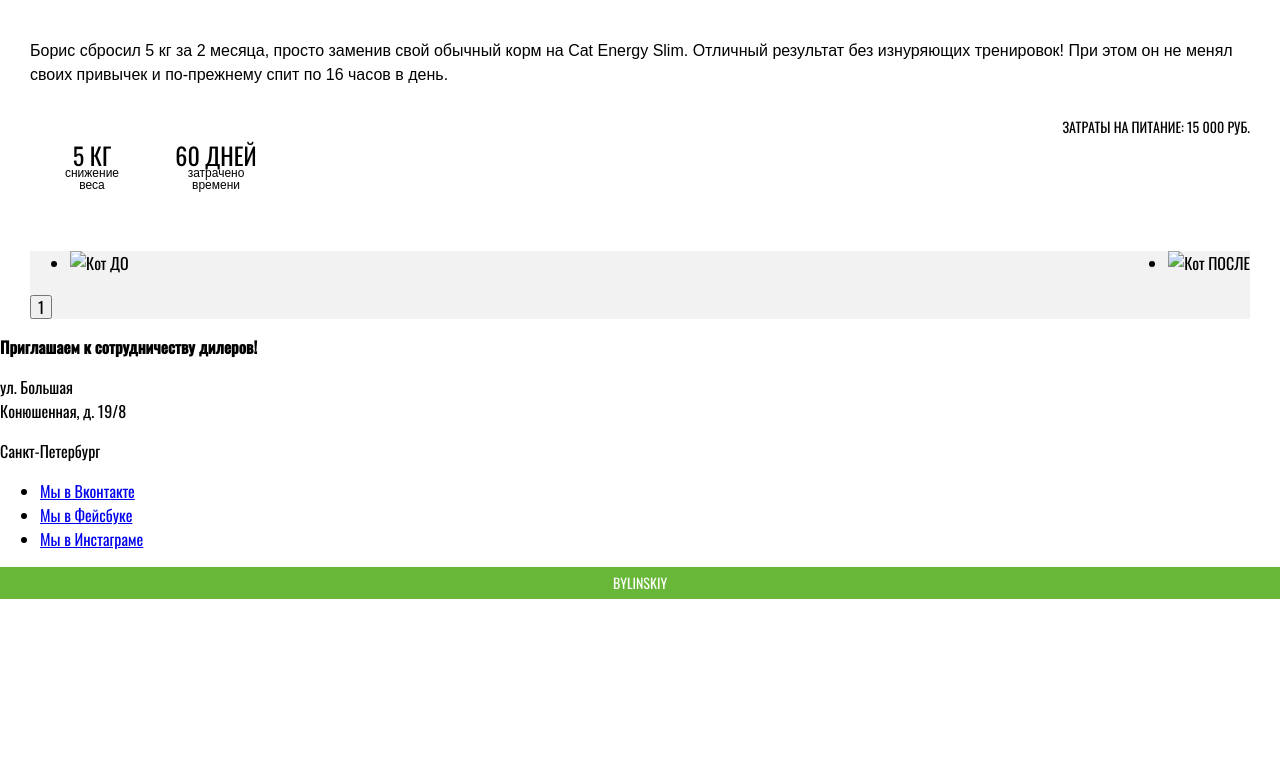
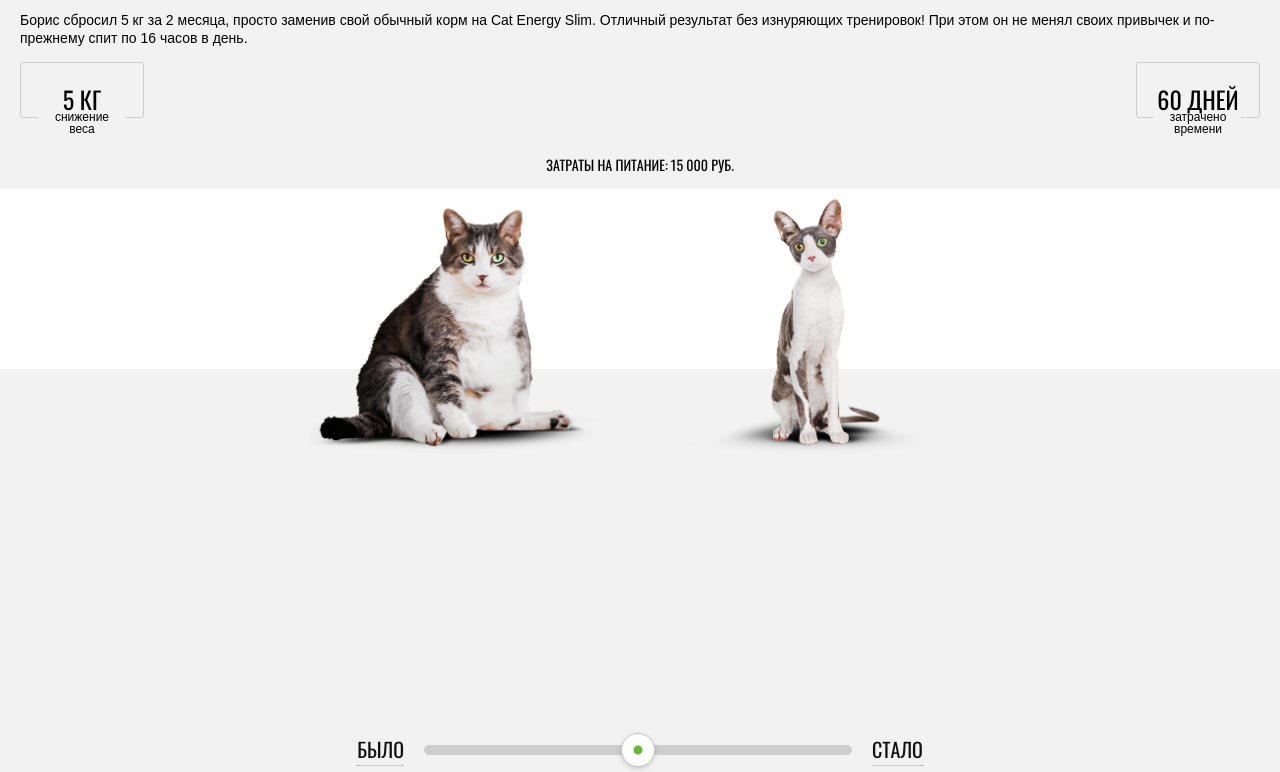
Before and after one commit to Bylinskiy/cat-energy, a website: page source/index.html in a window 1280 px wide. Shown: the part 2551-3323 px from the top of the page. Before the commit the page ends 3150 px from the top, so only its background shows below. Drawn offline with nearby package versions, Linux system fonts and the light colour scheme; files that its build step writes are made by us from their sources.

Commit message:
Add new code for example and slider blocks

```diff
--- a/source/index.html
+++ b/source/index.html
@@ -124,17 +124,35 @@
             <p class="example__cost">Затраты на питание: 15 000 РУБ. </p>
           </div>
             <div class="example__slider slider">
-                <ul class="example__list slider__list">
-                    <li class="example__pic example__pic-slim slider__list">
-                        <img src="/img/before-mobile.jpg" width="311" height="232" alt="Кот ДО">
-                    </li>
-                    <li class="example__pic example__pic-fat slider__list">
-                        <img src="/img/after-mobile.jpg" width="251" height="240" alt="Кот ПОСЛЕ">
-                    </li>
-                </ul>
-                <p class="example__toggles slider__toggles">
-                    <button class="slider__toggle" type="button">1</button>
-                </p>
+              <input type="radio" id="before" class="slider__before visually-hidden" name="image-toggle">
+              <input type="radio" id="after" class="slider__after visually-hidden" name="image-toggle">
+
+              <div class="slider__images">
+
+                <div class="slider__image slider__image--before">
+                  <picture>
+                    <source media="(min-width: 1440px)" srcset="img/before-desktop@1x.png 1x, img/before-desktop@2x.png 2x">
+                    <source media="(min-width: 768px)" srcset="img/before-tablet@1x.png 1x, img/before-tablet@2x.png 2x">
+                    <img src="img/before-mobile@1x.png" srcset="img/before-mobile@2x.png 2x" alt="Толстый кот">
+                  </picture>
+                </div>
+
+                <div class="slider__image slider__image--after">
+                  <picture>
+                    <source media="(min-width: 1440px)" srcset="img/after-desktop@1x.png 1x, img/after-desktop@2x.png 2x">
+                    <source media="(min-width: 768px)" srcset="img/after-tablet@1x.png 1x, img/after-tablet@2x.png 2x">
+                    <img src="img/after-mobile@1x.png" srcset="img/after-mobile@2x.png 2x" alt="Худой кот">
+                  </picture>
+                </div>
+              </div>
+
+              <div class="slider__actions">
+                <label for="before" class="slider__btn slider__btn--before">Было</label>
+                <div class="slider__scale">
+                  <div class="slider__grip"></div>
+                </div>
+                <label for="after" class="slider__btn slider__btn--after">Стало</label>
+              </div>
             </div>
         </section>
 
@@ -186,6 +204,137 @@
             }
           });
 
+          (function () {
+  var TABLET_WIDTH = 768;
+  var DESKTOP_WIDTH = 1300;
+  var LAPTOP_WIDTH = 1024;
+  var slider = document.querySelector(".slider");
+  var scale = slider.querySelector(".slider__scale");
+  var grip = scale.querySelector(".slider__grip");
+  var before = slider.querySelector(".slider__image--before");
+  var after = slider.querySelector(".slider__image--after");
+  var btnBefore = slider.querySelector(".slider__btn--before");
+  var btnAfter = slider.querySelector(".slider__btn--after");
+  var sliderWidth,
+      scaleWidth,
+      gripWidth;
+
+  var getElemWidth = function (elem) {
+    return parseInt(getComputedStyle(elem).width, 10);
+  };
+
+  btnBefore.onclick = function (evt) {
+    evt.preventDefault();
+    before.style.width = "100%";
+    after.style.width = "0";
+    grip.style.marginLeft = "0";
+    grip.style.transition = "margin-left 2.5s ease-in-out";
+    before.style.transition = "width 2s ease-in-out";
+
+    if (viewport>=LAPTOP_WIDTH) {
+      grip.style.transition = "margin-left 3s ease-in-out";
+      before.style.transition = "width 3s ease-in-out";
+    }
+    else {
+      grip.style.transition = "margin-left 3s ease-in-out";
+      before.style.transition = "width 1.5s ease-in-out";
+    }
+  };
+
+  btnAfter.onclick = function (evt) {
+    evt.preventDefault();
+    before.style.width = "0";
+    after.style.width = "100%";
+    grip.style.marginLeft = "calc(100% - " + gripWidth + "px)";
+    grip.style.transition = "margin-left 2.5s ease-in-out";
+    after.style.transition = "width 2s ease-in-out";
+
+    if (viewport>=LAPTOP_WIDTH) {
+      grip.style.transition = "margin-left 3s ease-in-out";
+      after.style.transition = "width 3s ease-in-out";
+    }
+    else {
+      grip.style.transition = "margin-left 1s ease-in-out";
+      after.style.transition = "width 1.5s ease-in-out";
+    }
+  };
+
+  grip.ondblclick = function () {
+    before.style.width = "50%";
+    after.style.width = "50%";
+    grip.style.marginLeft = "calc(50% - " + gripWidth / 2 + "px)";
+  };
+
+  var getCoords = function (elem) {
+    var box = elem.getBoundingClientRect();
+    return box.left + pageXOffset;
+  };
+
+  var gripDownHandler = function (evtDown) {
+    var gripCoords = getCoords(grip);
+    var scaleCoords = getCoords(scale);
+    grip.style.transition = "none";
+
+    var shiftX = evtDown.pageX - gripCoords;
+
+    document.onmousemove = function (evtMove) {
+      var newLeft = evtMove.pageX - shiftX - scaleCoords;
+
+      if (newLeft < 0) {
+        newLeft = 0;
+      }
+
+      var rightEdge = scaleWidth - gripWidth;
+      if (newLeft > rightEdge) {
+        newLeft = rightEdge;
+      }
+
+      var gripValue = newLeft / rightEdge * 100;
+      grip.style.marginLeft = newLeft + "px";
+
+      before.style.width = (100 - gripValue) + "%";
+      after.style.width = gripValue + "%";
+    };
+
+    document.onmouseup = function () {
+      document.onmousemove = document.onmouseup = null;
+      grip.style.transition = "margin-left 0.2s ease-out";
+    };
+
+    return false;
+  };
+
+  var addGripHandlers = function () {
+    grip.addEventListener("mousedown", gripDownHandler);
+  };
+
+  var removeGripHandlers = function () {
+    grip.removeEventListener("mousedown", gripDownHandler);
+  };
+
+
+  var initialize = function() {
+    var viewport = document.documentElement.clientWidth || window.innerWidth;
+
+    if (viewport >= TABLET_WIDTH) {
+      addGripHandlers();
+    } else {
+      removeGripHandlers();
+    }
+
+    sliderWidth = getElemWidth(slider);
+    scaleWidth = getElemWidth(scale);
+    gripWidth = getElemWidth(grip);
+
+    before.style.width = "";
+    after.style.width = "";
+    grip.style.marginLeft = "";
+  };
+
+  window.addEventListener("load", initialize);
+  window.addEventListener("resize", initialize);
+})();
+
         </script>
 </body>
 
--- a/source/sass/blocks/example.scss
+++ b/source/sass/blocks/example.scss
@@ -1,49 +1,51 @@
 .example {
-  width: 280px;
   margin: 0 auto;
-  padding: 0 20px;
+  padding: 25px 20px 0;
   background-color: $basic-grey;
 
-  @media (min-width: $tablet-width) {
-    width: auto;
-    padding: 0 30px;
-    background-color: #ffffff;
-  }
+  // @media (min-width: $tablet-width) {
+  //   width: auto;
+  //   padding: 0 30px;
+  //   background-color: #ffffff;
+  // }
 }
 
 .example__title {
+  margin: 0;
+  margin-bottom: 25px;
   font-weight: 400;
   font-size: 36px;
   line-height: 1.11;
-  @media (min-width: $tablet-width) {
-    font-size: 60px;
-    line-height: 1;
-  }
+  // @media (min-width: $tablet-width) {
+  //   font-size: 60px;
+  //   line-height: 1;
+  // }
 }
 
 .example__text {
+  margin: 0 0 40px;
   font-family: Arial;
   font-weight: 400;
   font-size: 14px;
   line-height: 1.29;
 
-  @media (min-width: $tablet-width) {
-    font-size: 16px;
-    line-height: 1.5;
-  }
+  // @media (min-width: $tablet-width) {
+  //   font-size: 16px;
+  //   line-height: 1.5;
+  // }
 }
 
 .example__wrapper {
-  @media (min-width: $tablet-width) {
-    display: flex;
-    justify-content: space-between;
-  }
+  // @media (min-width: $tablet-width) {
+  //   display: flex;
+  //   justify-content: space-between;
+  // }
 }
 
 .example__list {
   display: flex;
   justify-content: space-between;
-  margin: 40px 0 20px;
+  margin: 0 0 20px;
 }
 
 .example__item {
@@ -61,7 +63,7 @@
       top: -25px;
       left: 0;
 
-      background-image: url("/img/sqare.png");
+      background-image: url("/img/frame.png");
       background-repeat: no-repeat;
     }
 }
@@ -90,7 +92,4 @@
 }
 
 .example__slider {
-  @media (min-width: $tablet-width) {
-    background-color: $basic-grey;
-  }
 }
--- a/source/sass/blocks/how-it-works.scss
+++ b/source/sass/blocks/how-it-works.scss
@@ -1,5 +1,5 @@
 .how-it-works {
-  margin: 0 auto;
+  margin: 0 auto 42px;
   padding: 0 20px;
 
   @media (min-width: $tablet-width) {
--- /dev/null
+++ b/source/sass/blocks/slider.scss
@@ -0,0 +1,171 @@
+.slider {
+  display: flex;
+  flex-direction: column;
+  align-items: center;
+  padding-bottom: 34px;
+
+  @media (min-width: $tablet-width) {
+    margin: 0 -30px;
+    background-image: linear-gradient(#ffffff 0, #ffffff 180px, $basic-grey 180px, $basic-grey 100%);
+    overflow: hidden;
+  }
+
+  @media (min-width: $desktop-width) {
+    padding-bottom: 35px;
+    margin: 0;
+    background-image: linear-gradient(#ffffff 0, #ffffff 200px, $basic-grey 200px, $basic-grey 100%);
+    overflow: visible;
+  }
+}
+
+.slider__images {
+  position: relative;
+  margin: 0;
+  width: 320px;
+  height: 240px;
+
+  @media (min-width: $tablet-width) {
+    margin: 10px 0 0;
+    width: 680px;
+    height: 517px;
+  }
+
+  @media (min-width: $desktop-width) {
+    width: 680px;
+  }
+}
+
+.slider__image {
+  position: absolute;
+  top: 0;
+  bottom: 0;
+  width: 100%;
+  overflow: hidden;
+  transition: width 0.4s ease-out;
+
+  &--after {
+    display: flex;
+    justify-content: flex-end;
+    width: 0;
+    right: 0;
+  }
+
+  @media (min-width: $tablet-width) {
+    display: flex;
+    flex-direction: row;
+    width: 50%;
+  }
+}
+
+.slider__before:checked ~ .slider__images .slider__image--before,
+.slider__after:checked ~ .slider__images .slider__image--after {
+  width: 100%;
+}
+
+.slider__before:checked ~ .slider__images .slider__image--after,
+.slider__after:checked ~ .slider__images .slider__image--before {
+  width: 0;
+}
+
+.slider__actions {
+  display: flex;
+  justify-content: center;
+  align-items: center;
+  margin-top: 30px;
+  padding: 2px;
+  z-index: 1;
+
+  @media (min-width: $tablet-width) {
+    margin-top: 15px;
+    margin-bottom: 30px;
+  }
+
+  @media (min-width: $desktop-width) {
+    margin-top: 33px;
+  }
+}
+
+.slider__btn {
+  margin: 0 20px;
+  line-height: 1.25;
+  text-align: center;
+  text-transform: uppercase;
+  color: #111111;
+  cursor: pointer;
+  user-select: none;
+
+  @media (min-width: $tablet-width) {
+    padding: 6px 0;
+    font-size: 20px;
+    line-height: 1;
+    border-bottom: 1px dotted rgba(0, 0, 0, 0.3);
+
+    &:hover {
+      border-bottom-style: solid;
+      color: $basic-green;
+    }
+
+    &:active {
+      border-bottom: 0;
+    }
+  }
+}
+
+.slider__scale {
+  display: inline-flex;
+  align-items: center;
+  padding: 4px 6px;
+  width: 85px;
+  height: 14px;
+  border-radius: 6px;
+  background-color: #ffffff;
+  border: 1px solid $special-grey;
+  box-sizing: border-box;
+
+  @media (min-width: $tablet-width) {
+    padding: 4px 0;
+    width: 428px;
+    height: 6px;
+    background-color: $special-grey;
+    border-color: $special-grey;
+  }
+}
+
+.slider__grip {
+  flex-shrink: 0;
+  display: block;
+  width: 35px;
+  height: 6px;
+  border-radius: 3px;
+  background-color: $basic-green;
+  cursor: pointer;
+  transition: margin-left 0.35s ease-out;
+
+  @media (min-width: $tablet-width) {
+    margin-left: calc(50% - 17px);
+    width: 34px;
+    height: 34px;
+    background-image: radial-gradient($basic-green 0, $basic-green 4px, #ffffff 5px, #ffffff 100%);
+    border: 1px solid $special-grey;
+    border-radius: 50%;
+    box-shadow: 0 2px 5px rgba(0, 0, 0, 0.15);
+    box-sizing: border-box;
+
+    &:hover {
+      box-shadow: 0 3px 5px rgba(0, 0, 0, 0.25);
+    }
+
+    &:active {
+      border: 2px solid $basic-green;
+      box-shadow: 0 4px 5px rgba(0, 0, 0, 0.3);
+    }
+  }
+}
+
+.slider__before:checked ~ .slider__actions .slider__grip {
+  margin-left: 0;
+}
+
+.slider__after:checked ~ .slider__actions .slider__grip {
+  margin-left: calc(100% - 34px);
+}
--- a/source/sass/style.scss
+++ b/source/sass/style.scss
@@ -14,3 +14,4 @@
 @import "blocks/programs.scss";
 @import "blocks/how-it-works.scss";
 @import "blocks/example.scss";
+@import "blocks/slider.scss";
```
Also changed, not shown: source/img/after-desktop@2x.png (added), source/img/after-mobile@2x.png (added), source/img/after-tablet@2x.png (added), source/img/before-desktop@2x.png (added), source/img/before-mobile@2x.png (added), source/img/before-tablet@2x.png (added).
